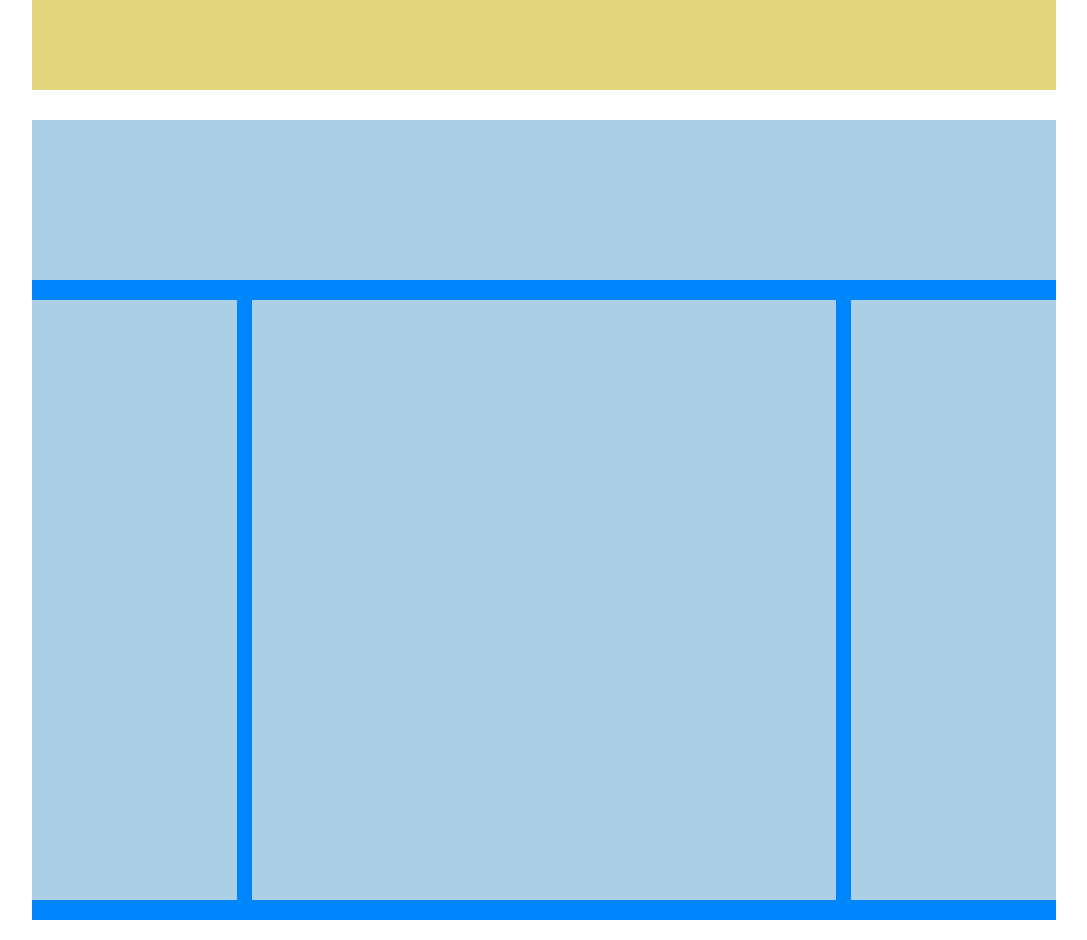
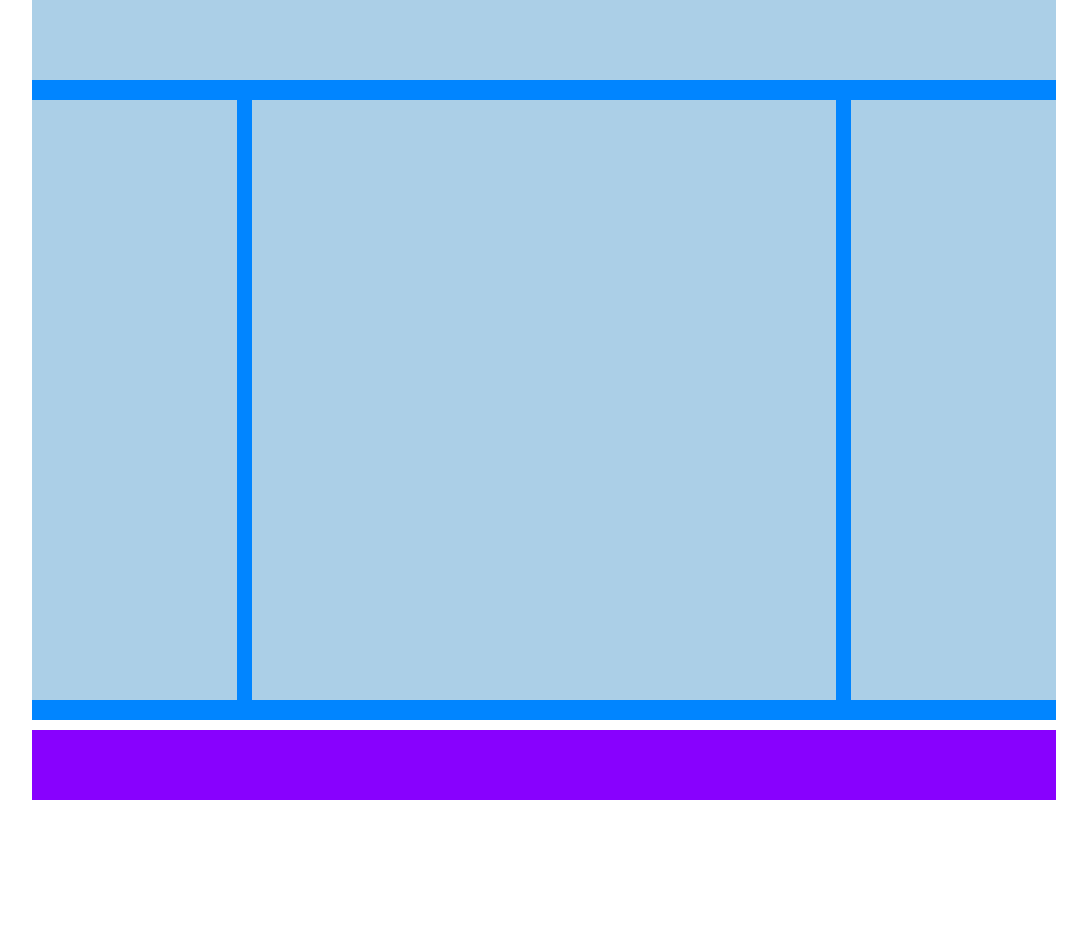
Before and after one commit to Erika-Sarleti/htmlcss-struttura-wp, a plain HTML site: page index.html in a window 1280 px wide. Shown: the part 840-1780 px from the top of the page, without its empty margins (96-1183 px from the left). After the commit the page ends 1660 px from the top, so only its background shows below. Drawn offline with Linux system fonts and the light colour scheme.

Commit message:
css footer

```diff
--- a/css/style.css
+++ b/css/style.css
@@ -21,11 +21,12 @@ main > div{
 
 .container-yellow{
     background-color: #e1d67a;
+    height: 600px;
 }
 
 .container-blue{
     background-color: #0185ff;
-    margin-bottom: 20px;
+    margin-bottom: 10px;
 }
 
 .section-header{
@@ -54,3 +55,10 @@ nav{
     background-color: #abcfe7;
     margin: 20px 15px;
 }
+
+footer{
+    background-color: #8801fe;
+    width: 80%;
+    margin: 0 auto 20px;
+    height: 70px;
+}
```
